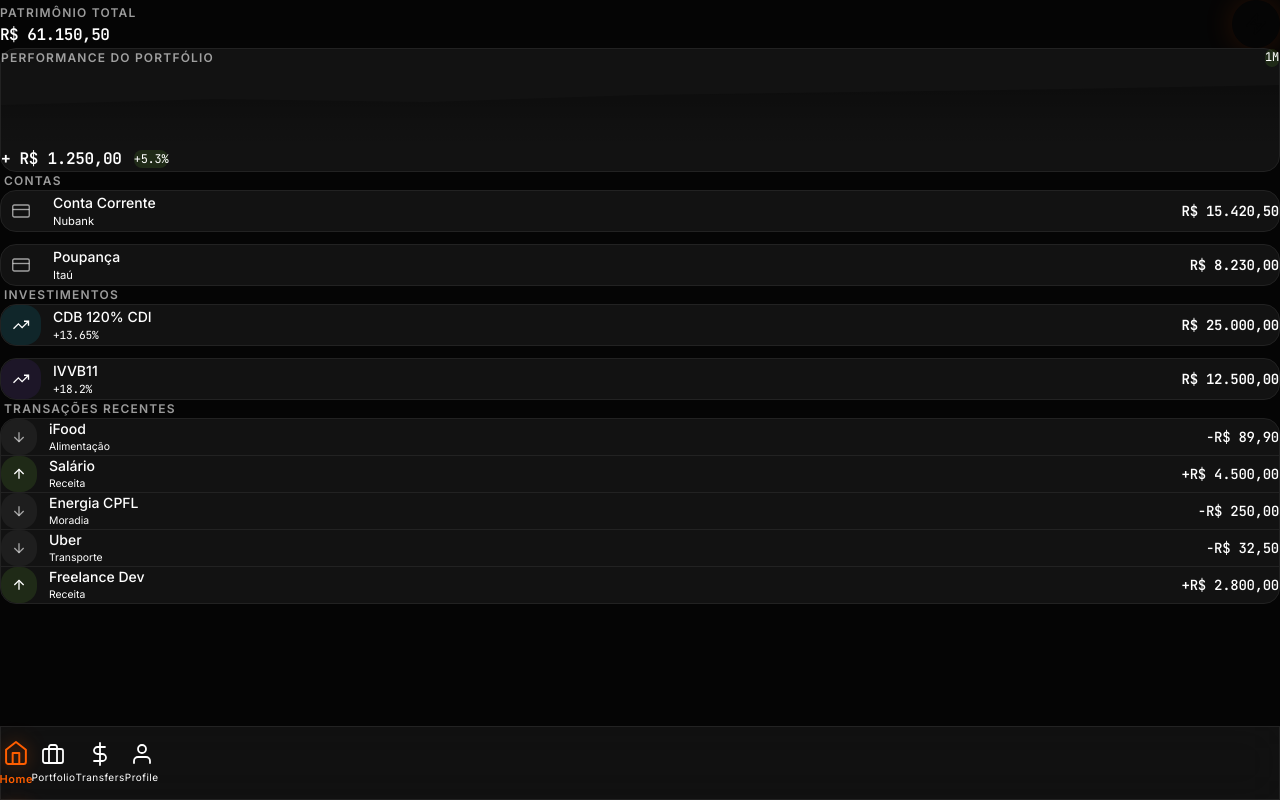
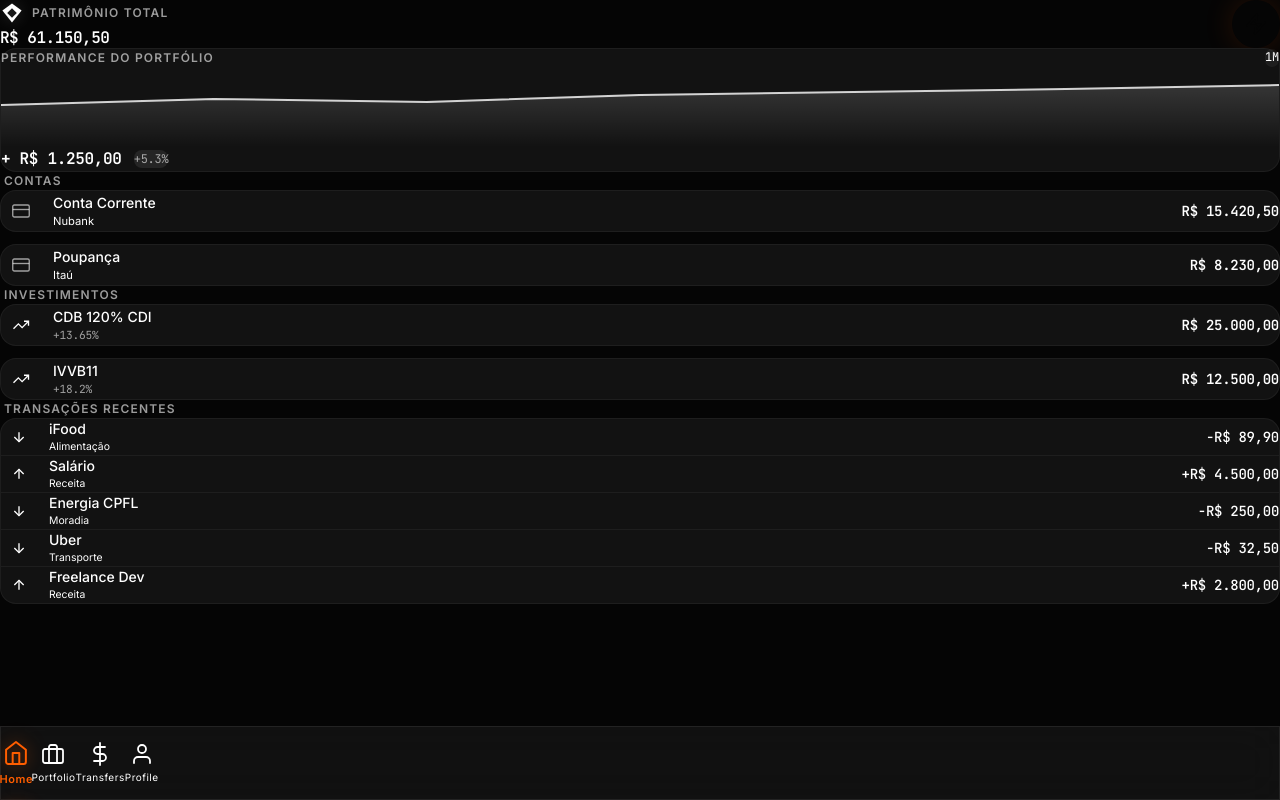
Before and after one commit to jefheee/kitsune-finance, a Next.js app: page / in a window 1280 px wide. Built offline with nearby package versions, Linux system fonts and the light colour scheme.

Commit message:
feat: initialize project foundation with design system, layout structure, and navigation components

```diff
--- /dev/null
+++ b/extract-svg.js
@@ -0,0 +1,13 @@
+const fs = require('fs');
+
+async function getSvgs() {
+  const res = await fetch("https://contribution.usercontent.google.com/download?c=CgthaWRhX2NvZGVmeBJ7Eh1hcHBfY29tcGFuaW9uX2dlbmVyYXRlZF9maWxlcxpaCiVodG1sX2MyZjQyNjdlMDYwNDRmMDhhMzk3NzM0N2E5OTE2OWM0EgsSBxCQ4-OcxxEYAZIBIwoKcHJvamVjdF9pZBIVQhMyMTMwNTIyMzE0Mzg3MDAwNjYz&filename=&opi=89354086");
+  const html = await res.text();
+  const svgs = html.match(/<svg[\s\S]*?<\/svg>/g);
+  if (svgs) {
+    svgs.slice(0, 10).forEach((svg, i) => console.log(`--- SVG ${i} ---\n${svg}\n`));
+  } else {
+    console.log('No SVGs found');
+  }
+}
+getSvgs();
--- a/src/app/globals.css
+++ b/src/app/globals.css
@@ -1,6 +1,3 @@
-/* ── Google Fonts Import (must precede all rules) ── */
-@import url("https://fonts.googleapis.com/css2?family=Inter:wght@300;400;500;600;700&family=JetBrains+Mono:wght@400;500;600;700&display=swap");
-
 @import "tailwindcss";
 
 /* ============================================
@@ -12,7 +9,7 @@
   /* ── Color Palette: Deep Noir ── */
   --color-noir-deep: #050505;
   --color-noir-card: #121212;
-  --color-noir-border: #222222;
+  --color-noir-border: rgba(255, 255, 255, 0.05);
   --color-noir-elevated: #1A1A1A;
   --color-noir-surface: #2A2A2A;
 
@@ -21,9 +18,9 @@
   --color-accent-dim: #CC4B00;
   --color-accent-glow: rgba(255, 94, 0, 0.2);
 
-  /* ── Success / Growth ── */
-  --color-success: #95FF48;
-  --color-success-dim: #77DF27;
+  /* ── Success / Growth (Subtle/Monochromatic focus) ── */
+  --color-success: #FFFFFF;
+  --color-success-dim: rgba(255, 255, 255, 0.6);
 
   /* ── Info / Tertiary ── */
   --color-info: #00D1FF;
--- a/src/app/layout.tsx
+++ b/src/app/layout.tsx
@@ -1,5 +1,20 @@
 import type { Metadata, Viewport } from 'next';
+import { Inter, JetBrains_Mono } from 'next/font/google';
 import './globals.css';
+
+const fontSans = Inter({
+  subsets: ['latin'],
+  variable: '--font-sans',
+  weight: ['300', '400', '500', '600', '700'],
+  display: 'swap',
+});
+
+const fontMono = JetBrains_Mono({
+  subsets: ['latin'],
+  variable: '--font-mono',
+  weight: ['400', '500', '600', '700'],
+  display: 'swap',
+});
 
 export const metadata: Metadata = {
   title: 'Kitsune Finance — Gestão Patrimonial Inteligente',
@@ -35,8 +50,10 @@ export default function RootLayout({
   children: React.ReactNode;
 }>) {
   return (
-    <html lang="pt-BR">
-      <body className="antialiased">{children}</body>
+    <html lang="pt-BR" className={`${fontSans.variable} ${fontMono.variable}`}>
+      <body className="antialiased font-sans bg-[var(--color-noir-deep)] text-[var(--color-text-primary)]">
+        {children}
+      </body>
     </html>
   );
 }
--- a/src/app/page.tsx
+++ b/src/app/page.tsx
@@ -60,10 +60,17 @@ export default function Dashboard() {
           transition: 'all 0.5s var(--ease-spring)',
         }}
       >
-        <div>
-          <p className="label" style={{ marginBottom: '4px' }}>
-            Patrimônio Total
-          </p>
+        <div className="flex flex-col gap-1">
+          <div className="flex items-center gap-2 mb-1">
+            {/* Kitsune Geometric Fox Logo */}
+            <svg className="w-6 h-6 fill-[var(--color-text-primary)] drop-shadow-[0_0_8px_rgba(255,255,255,0.15)]" viewBox="0 0 100 100">
+              <polygon points="50,10 90,40 50,90 10,40"></polygon>
+              <polygon fill="#1a1a1a" points="50,30 70,50 50,70 30,50"></polygon>
+            </svg>
+            <p className="label leading-none">
+              Patrimônio Total
+            </p>
+          </div>
           <h1
             className="font-value"
             style={{
@@ -117,8 +124,8 @@ export default function Dashboard() {
           <span
             className="font-value text-sm px-2 py-1 rounded-md"
             style={{
-              backgroundColor: 'rgba(149, 255, 72, 0.1)',
-              color: 'var(--color-success)',
+              backgroundColor: 'rgba(255, 255, 255, 0.05)',
+              color: 'var(--color-text-primary)',
               fontSize: '0.75rem',
             }}
           >
@@ -135,8 +142,8 @@ export default function Dashboard() {
           >
             <defs>
               <linearGradient id="chartGradient" x1="0" y1="0" x2="0" y2="1">
-                <stop offset="0%" stopColor="var(--color-success)" stopOpacity="0.3" />
-                <stop offset="100%" stopColor="var(--color-success)" stopOpacity="0" />
+                <stop offset="0%" stopColor="#FFFFFF" stopOpacity="0.15" />
+                <stop offset="100%" stopColor="#FFFFFF" stopOpacity="0" />
               </linearGradient>
             </defs>
             {/* Area Fill */}
@@ -150,7 +157,7 @@ export default function Dashboard() {
                 .map((v, i) => `${(i / 6) * 280},${80 - v}`)
                 .join(' ')}
               fill="none"
-              stroke="var(--color-success)"
+              stroke="rgba(255, 255, 255, 0.8)"
               strokeWidth="2"
               strokeLinecap="round"
               strokeLinejoin="round"
@@ -164,7 +171,7 @@ export default function Dashboard() {
             style={{
               fontSize: 'var(--text-title)',
               fontWeight: 600,
-              color: 'var(--color-success)',
+              color: 'var(--color-text-primary)',
             }}
           >
             + {formatCurrency(PORTFOLIO.performance.change)}
@@ -173,8 +180,8 @@ export default function Dashboard() {
             className="font-value px-2 py-0.5 rounded-md"
             style={{
               fontSize: '0.75rem',
-              backgroundColor: 'rgba(149, 255, 72, 0.1)',
-              color: 'var(--color-success)',
+              backgroundColor: 'rgba(255, 255, 255, 0.08)',
+              color: 'var(--color-text-secondary)',
             }}
           >
             +{PORTFOLIO.performance.percentage}%
@@ -261,14 +268,8 @@ export default function Dashboard() {
                 <div
                   className="w-10 h-10 rounded-lg flex items-center justify-center"
                   style={{
-                    backgroundColor:
-                      inv.type === 'FIXED_INCOME'
-                        ? 'rgba(0, 209, 255, 0.1)'
-                        : 'rgba(124, 58, 237, 0.1)',
-                    color:
-                      inv.type === 'FIXED_INCOME'
-                        ? 'var(--color-info)'
-                        : 'var(--color-secondary)',
+                    backgroundColor: 'var(--color-noir-surface)',
+                    color: 'var(--color-text-primary)',
                   }}
                 >
                   <svg width="18" height="18" viewBox="0 0 24 24" fill="none" stroke="currentColor" strokeWidth="1.8">
@@ -284,7 +285,7 @@ export default function Dashboard() {
                     className="font-value"
                     style={{
                       fontSize: '0.7rem',
-                      color: 'var(--color-success)',
+                      color: 'var(--color-text-secondary)',
                     }}
                   >
                     +{inv.profitability}%
@@ -333,14 +334,8 @@ export default function Dashboard() {
                 <div
                   className="w-9 h-9 rounded-lg flex items-center justify-center"
                   style={{
-                    backgroundColor:
-                      tx.type === 'INFLOW'
-                        ? 'rgba(149, 255, 72, 0.1)'
-                        : 'rgba(255, 255, 255, 0.05)',
-                    color:
-                      tx.type === 'INFLOW'
-                        ? 'var(--color-success)'
-                        : 'var(--color-text-secondary)',
+                    backgroundColor: 'var(--color-noir-surface)',
+                    color: 'var(--color-text-primary)',
                   }}
                 >
                   <svg width="16" height="16" viewBox="0 0 24 24" fill="none" stroke="currentColor" strokeWidth="2">
@@ -369,10 +364,7 @@ export default function Dashboard() {
               <span
                 className="font-value text-sm font-medium"
                 style={{
-                  color:
-                    tx.type === 'INFLOW'
-                      ? 'var(--color-success)'
-                      : 'var(--color-text-primary)',
+                  color: 'var(--color-text-primary)',
                 }}
               >
                 {tx.type === 'INFLOW' ? '+' : ''}{formatCurrency(tx.amount)}
--- /dev/null
+++ b/src/app/portfolio/page.tsx
@@ -0,0 +1,31 @@
+import BottomNav from '@/components/BottomNav';
+
+export default function PortfolioPage() {
+  return (
+    <main
+      className="min-h-dvh pb-safe-nav"
+      style={{ backgroundColor: 'var(--color-noir-deep)' }}
+    >
+      <header className="px-5 pt-14 pb-4">
+        <h1
+          className="font-sans"
+          style={{
+            fontSize: 'var(--text-display)',
+            fontWeight: 600,
+            letterSpacing: '-0.03em',
+            lineHeight: 1.1,
+          }}
+        >
+          Portfolio
+        </h1>
+        <p className="label mt-2">Visão Geral dos Seus Ativos</p>
+      </header>
+
+      <section className="mx-5 mb-5 card-surface p-5 h-64 flex items-center justify-center">
+        <p className="text-sm" style={{ color: 'var(--color-text-muted)' }}>Módulo em desenvolvimento...</p>
+      </section>
+
+      <BottomNav />
+    </main>
+  );
+}
--- /dev/null
+++ b/src/app/profile/page.tsx
@@ -0,0 +1,31 @@
+import BottomNav from '@/components/BottomNav';
+
+export default function ProfilePage() {
+  return (
+    <main
+      className="min-h-dvh pb-safe-nav"
+      style={{ backgroundColor: 'var(--color-noir-deep)' }}
+    >
+      <header className="px-5 pt-14 pb-4">
+        <h1
+          className="font-sans"
+          style={{
+            fontSize: 'var(--text-display)',
+            fontWeight: 600,
+            letterSpacing: '-0.03em',
+            lineHeight: 1.1,
+          }}
+        >
+          Profile
+        </h1>
+        <p className="label mt-2">Gestão de Conta e Preferências</p>
+      </header>
+
+      <section className="mx-5 mb-5 card-surface p-5 h-64 flex items-center justify-center">
+        <p className="text-sm" style={{ color: 'var(--color-text-muted)' }}>Módulo em desenvolvimento...</p>
+      </section>
+
+      <BottomNav />
+    </main>
+  );
+}
--- /dev/null
+++ b/src/app/transfers/page.tsx
@@ -0,0 +1,31 @@
+import BottomNav from '@/components/BottomNav';
+
+export default function TransfersPage() {
+  return (
+    <main
+      className="min-h-dvh pb-safe-nav"
+      style={{ backgroundColor: 'var(--color-noir-deep)' }}
+    >
+      <header className="px-5 pt-14 pb-4">
+        <h1
+          className="font-sans"
+          style={{
+            fontSize: 'var(--text-display)',
+            fontWeight: 600,
+            letterSpacing: '-0.03em',
+            lineHeight: 1.1,
+          }}
+        >
+          Transfers
+        </h1>
+        <p className="label mt-2">Movimentações Inteligentes</p>
+      </header>
+
+      <section className="mx-5 mb-5 card-surface p-5 h-64 flex items-center justify-center">
+        <p className="text-sm" style={{ color: 'var(--color-text-muted)' }}>Módulo em desenvolvimento...</p>
+      </section>
+
+      <BottomNav />
+    </main>
+  );
+}
--- a/src/components/KitsuneAIDrawer.tsx
+++ b/src/components/KitsuneAIDrawer.tsx
@@ -84,9 +84,9 @@ export default function KitsuneAIDrawer({
         style={{
           opacity: isOpen ? 1 : 0,
           pointerEvents: isOpen ? 'auto' : 'none',
-          backgroundColor: 'rgba(0, 0, 0, 0.5)',
-          backdropFilter: isOpen ? 'blur(8px)' : 'blur(0px)',
-          WebkitBackdropFilter: isOpen ? 'blur(8px)' : 'blur(0px)',
+          backgroundColor: 'rgba(5, 5, 5, 0.4)',
+          backdropFilter: 'blur(12px)',
+          WebkitBackdropFilter: 'blur(12px)',
         }}
         onClick={onClose}
         aria-hidden={!isOpen}
```
Also changed, not shown: src/components/BottomNav.tsx (+15 -7 lines).
